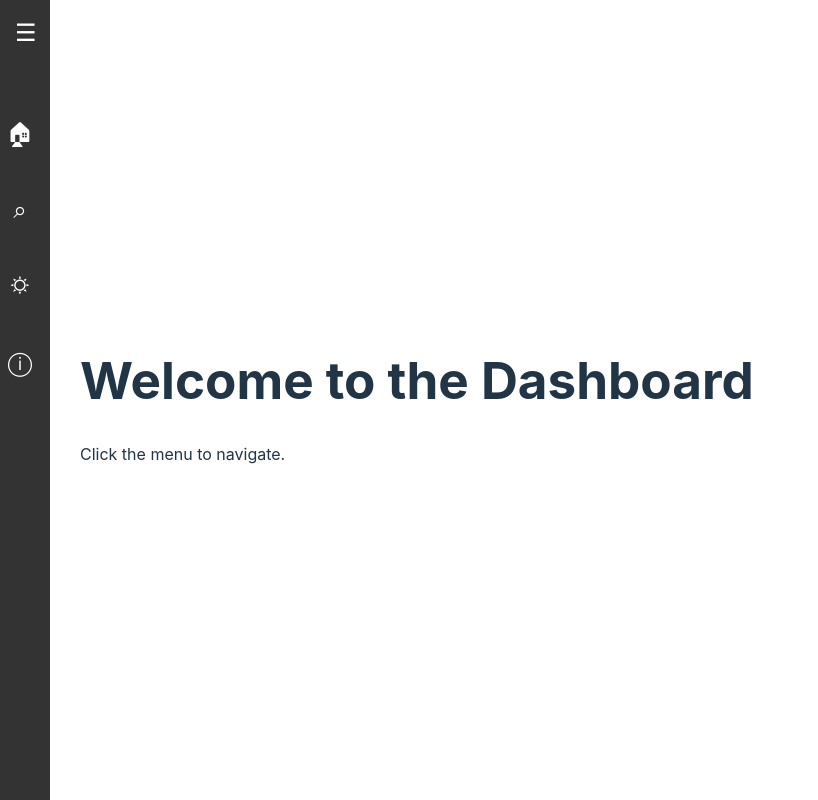
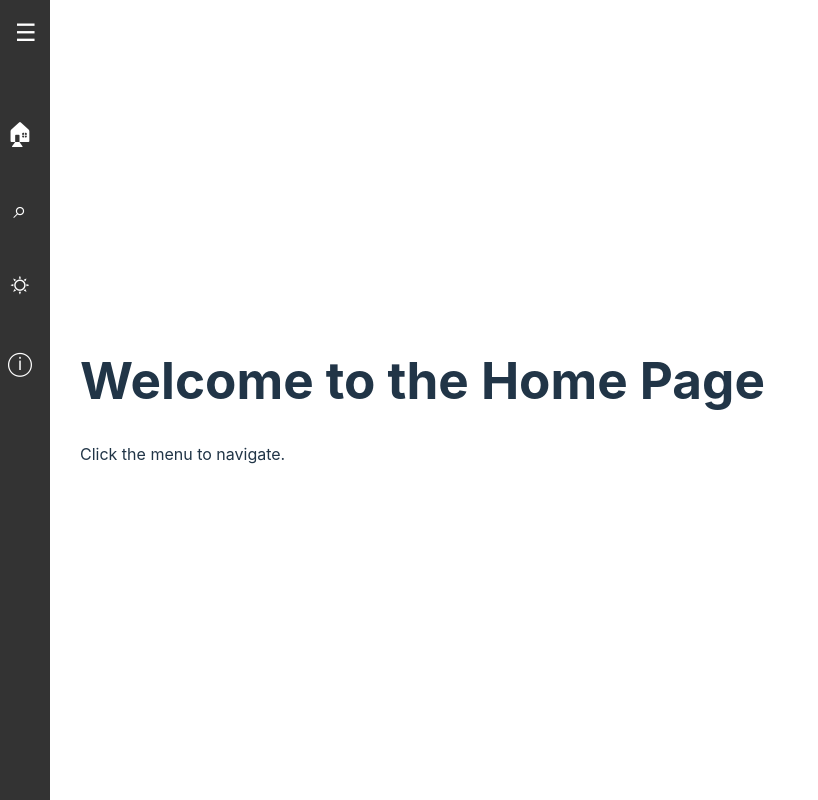
Before and after one commit to PoulasthaMukherjee/sidebar, a React (Vite) app: page / in a window 1280 px wide. Shown: the whole page, without its empty margins (0-818 px from the left). Built offline with nearby package versions, Linux system fonts and the light colour scheme.

Commit message:
Update Home.tsx

```diff
--- a/src/components/Home.tsx
+++ b/src/components/Home.tsx
@@ -4,7 +4,7 @@ import ContentLayout from './ContentLayout';
 const Home: React.FC = () => {
   return (
     <ContentLayout>
-      <h1>Welcome to the Dashboard</h1>
+      <h1>Welcome to the Home Page</h1>
       <p>Click the menu to navigate.</p>
     </ContentLayout>
   );
```
